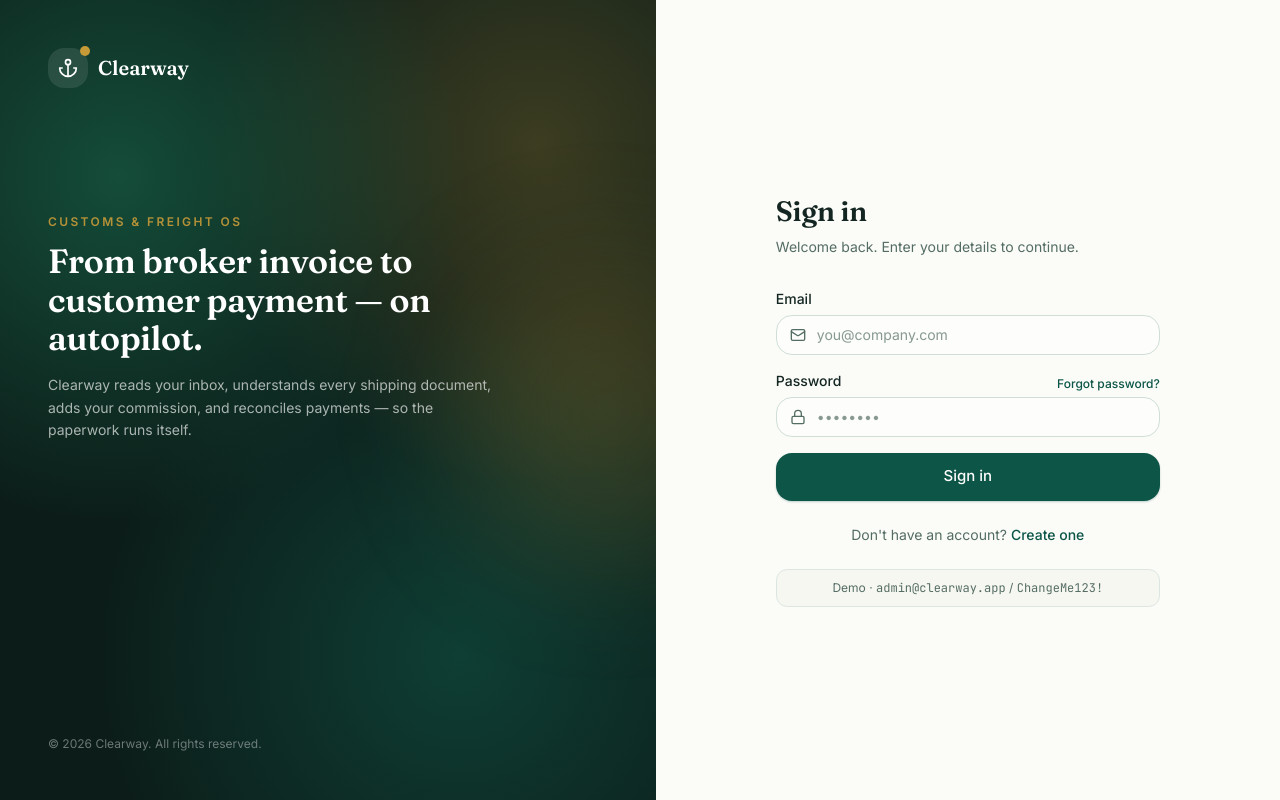
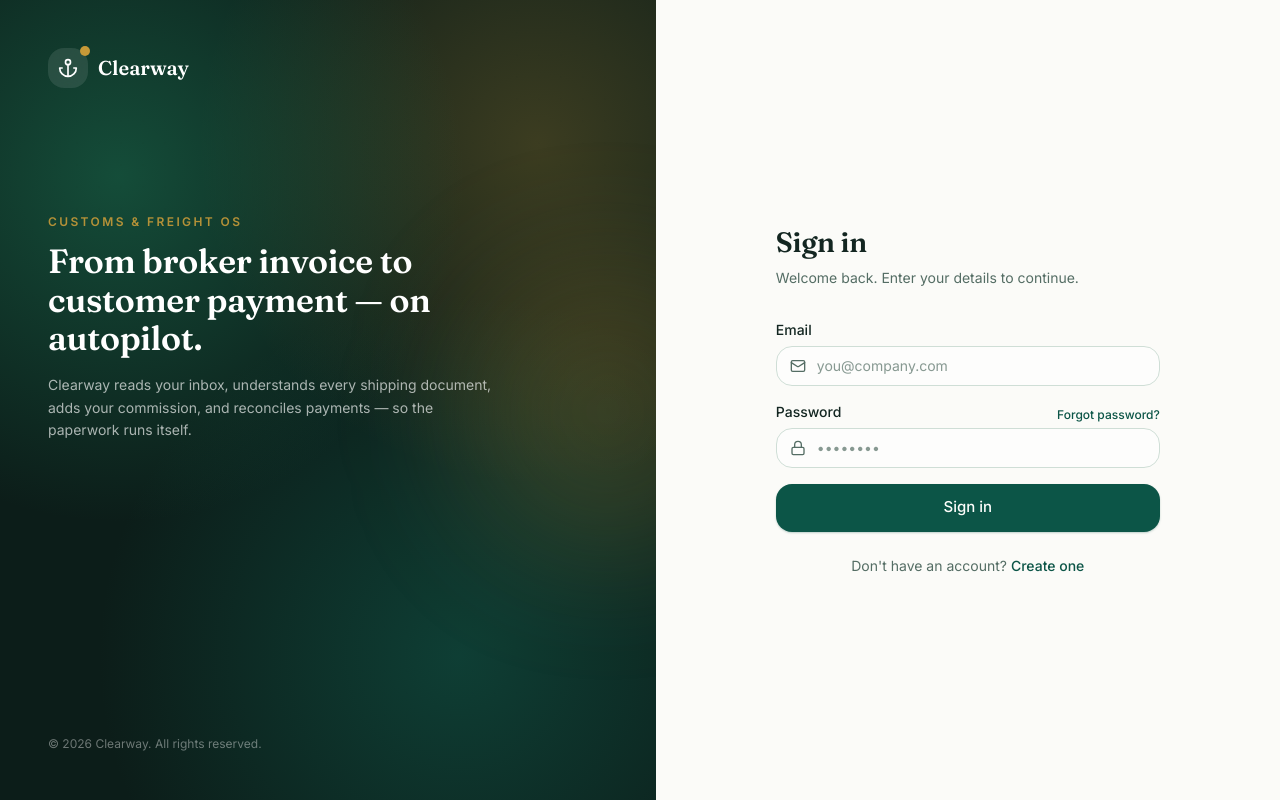
Before and after one commit to anashanif123/financeSoftware, a React (Vite) app in the folder web/: page /login in a window 1280 px wide. Built offline with nearby package versions, Linux system fonts and the light colour scheme; no server answers.

Commit message:
remove demo crdentials

```diff
--- a/web/src/pages/Login.jsx
+++ b/web/src/pages/Login.jsx
@@ -75,9 +75,9 @@ export function Login() {
           Create one
         </Link>
       </p>
-      <div className="mt-6 rounded-lg border border-border bg-surface-muted px-3 py-2.5 text-center text-xs text-muted-foreground">
+      {/* <div className="mt-6 rounded-lg border border-border bg-surface-muted px-3 py-2.5 text-center text-xs text-muted-foreground">
         Demo · <span className="font-mono">admin@clearway.app</span> / <span className="font-mono">ChangeMe123!</span>
-      </div>
+      </div> */}
     </AuthLayout>
   );
 }
```
